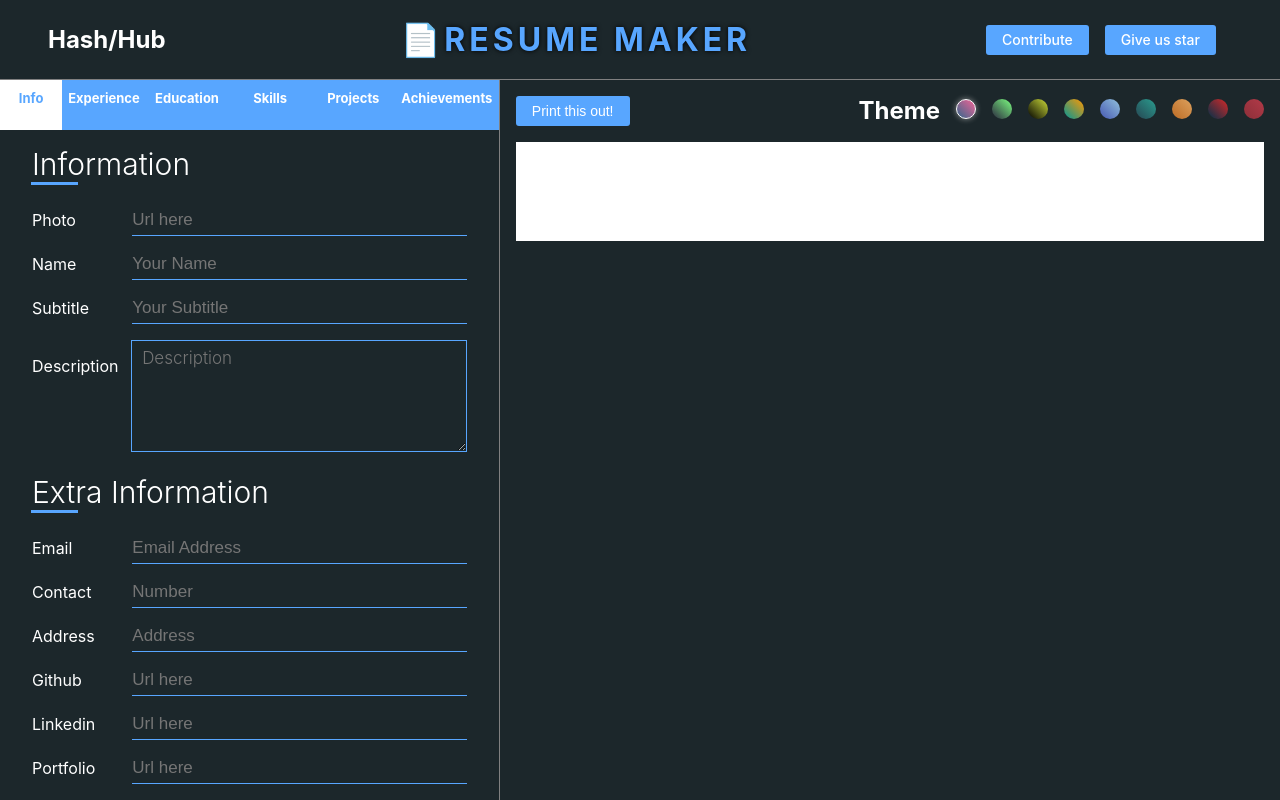
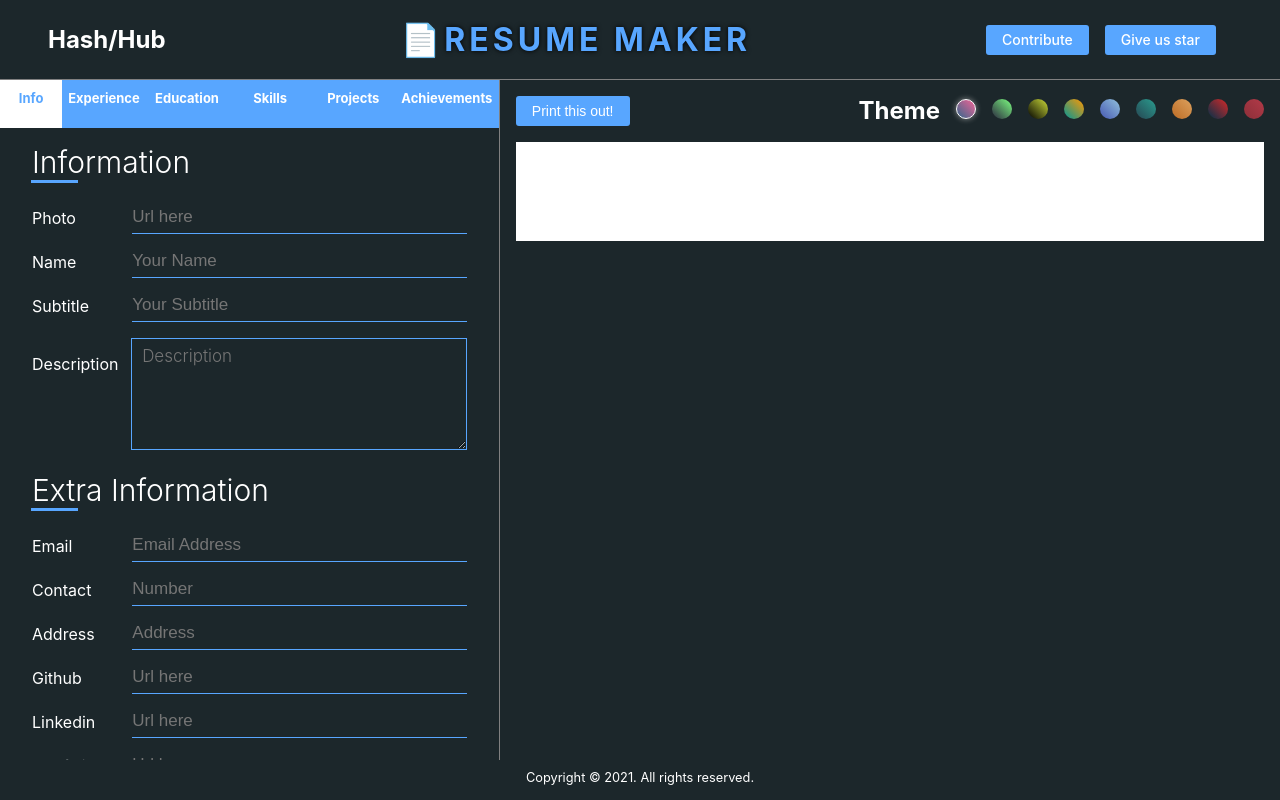
Before and after one commit to vedant-jain03/Resume-Maker, a React (Create React App) app: page / in a window 1280 px wide. Built offline with nearby package versions, Linux system fonts and the light colour scheme.

Commit message:
feat: create footer and improve buttons

```diff
--- a/src/component/Homepage.css
+++ b/src/component/Homepage.css
@@ -47,10 +47,14 @@
     color: white;
     text-decoration: none;
     margin-right: 1rem;
+    transition: all 0.3s ease-in-out;
+}
+#main .header .right a:hover {
+    opacity: 0.93;
 }
 #main .maincomponent{
     display: flex;
-    height: 90vh;
+    height: 85vh;
 }
 #main .maincomponent .left{
     flex: 0.40;
@@ -299,6 +303,10 @@
     text-decoration: none;
     margin-bottom: 1rem;
     border: none;
+    transition: all 0.3s ease-in-out;
+}
+.print-button:hover {
+    opacity: 0.93;
 }
 .skills div p{
     margin-bottom: 10px;
@@ -328,6 +336,19 @@
     box-shadow: 0 0 5px 1px rgb(255 250 250 / 33%);
 
 }
+/* footer */
+.footer {
+    /* width: 100% !important; */
+    background: #1c272b;
+    padding: 0.6rem 0;
+}
+
+.footer p {
+    color: white;
+    text-align: center;
+    font-size: 0.8rem;
+}
+
 /* responsive */
 @media screen and (max-width: 850px) {
     #main {
--- a/src/component/Homepage.jsx
+++ b/src/component/Homepage.jsx
@@ -188,15 +188,15 @@ function Homepage() {
     },[name,subtitle,photourl,userdesc,email,contact,address,github,portfolio,linkedin,exp])
     return (
         <div id="main">
-            <div className="header">
+            <header className="header">
                 <h2>Hash/Hub</h2>
                 <h1>📄<span>Resume Maker </span> </h1>
                 <div className="right">
                     <a href="https://github.com/vedant-jain03/Resume-Maker">Contribute</a>
                     <a href="https://github.com/vedant-jain03/Resume-Maker">Give us star</a>
                 </div>
-            </div>
-            <div className="maincomponent">
+            </header>
+            <main className="maincomponent">
                 <div className="left">
                     <div className="navbar">
                         <li className={nav === 'info' ? 'active' : ''} onClick={() => setnav('info')}>Info</li>
@@ -393,7 +393,10 @@ function Homepage() {
                         ref={componentRef} />
                     </div>
                 </div>
-            </div>
+            </main>
+            <footer className="footer">
+                <p>Copyright © 2021. All rights reserved.</p>
+            </footer>
         </div>
     )
 }
```
